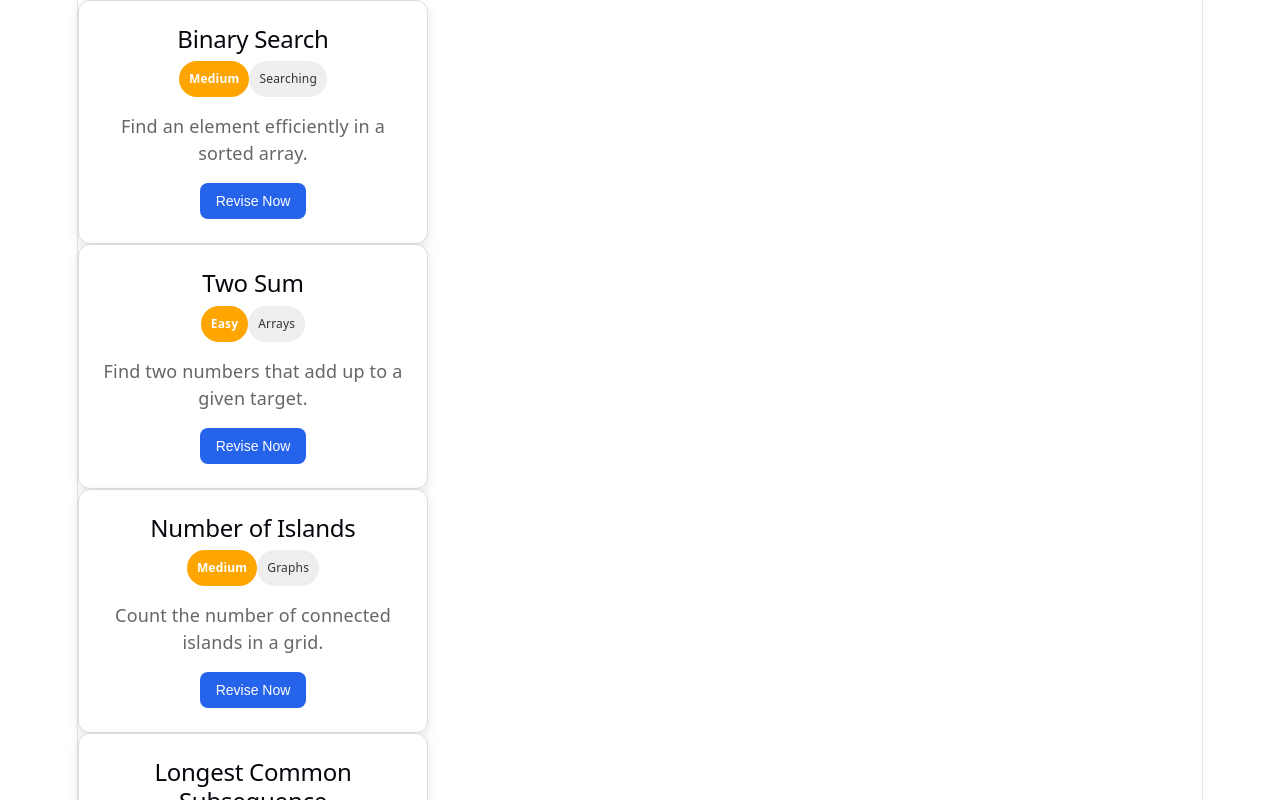
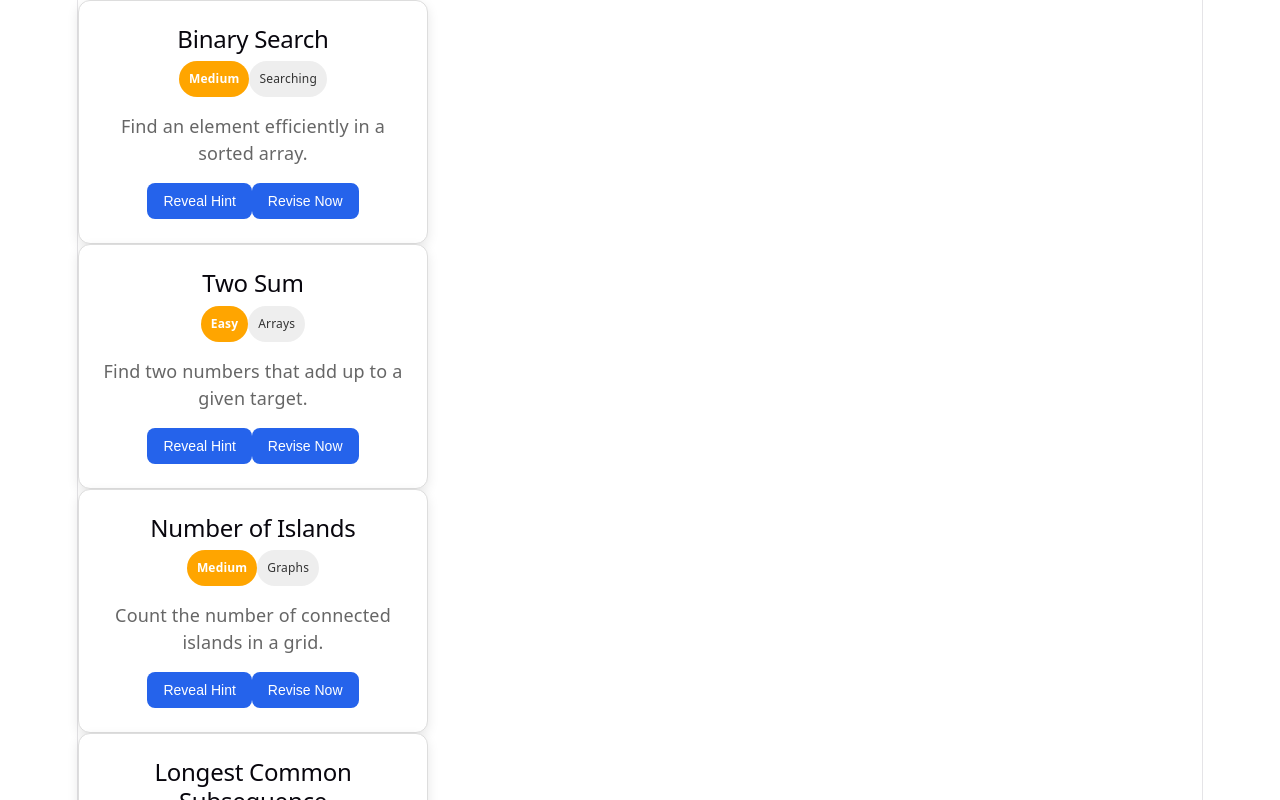
Before and after one commit to 24je0657/dsa-revision-platform, a React (Vite) app in the folder frontend/: page / in a window 1280 px wide. Shown: the top 800 px of the page. Built offline with nearby package versions, Linux system fonts and the light colour scheme.

Commit message:
Stage 1: interactive hint reveal with useState

```diff
--- a/frontend/src/App.tsx
+++ b/frontend/src/App.tsx
@@ -6,26 +6,30 @@ const problems = [
     title: "Binary Search",
     difficulty: "Medium",
     topic: "Searching",
-    description: "Find an element efficiently in a sorted array."
+    description: "Find an element efficiently in a sorted array.",
+    hint: "Think about checking the middle element and eliminating half the search space."
   },
   {
     title: "Two Sum",
     difficulty: "Easy",
     topic: "Arrays",
-    description: "Find two numbers that add up to a given target."
+    description: "Find two numbers that add up to a given target.",
+    hint: "Can you remember numbers you have already seen?"
   },
   {
     title: "Number of Islands",
     difficulty: "Medium",
     topic: "Graphs",
-    description: "Count the number of connected islands in a grid."
+    description: "Count the number of connected islands in a grid.",
+    hint: "Think about DFS or BFS from every unvisited land cell."
   },
   {
     title: "Longest Common Subsequence",
     difficulty: "Hard",
     topic: "Dynamic Programming",
-    description: "Find the longest subsequence common to two strings."
-  },
+    description: "Find the longest subsequence common to two strings.",
+    hint: "Try defining a DP state using positions in the two strings."
+  }
 ]
 
 function App() {
@@ -38,6 +42,7 @@ function App() {
           difficulty={problem.difficulty}
           topic={problem.topic}
           description={problem.description}
+          hint={problem.hint}
         />
       ))}
     </div>
--- a/frontend/src/ProblemCard.tsx
+++ b/frontend/src/ProblemCard.tsx
@@ -1,11 +1,22 @@
+import { useState } from 'react'
+
 type ProblemCardProps = {
   title: string
   difficulty: string
   topic: string
   description: string
+  hint: string
 }
 
-function ProblemCard({ title, difficulty, topic, description }: ProblemCardProps) {
+function ProblemCard({
+  title,
+  difficulty,
+  topic,
+  description,
+  hint
+}: ProblemCardProps) {
+  const [showHint, setShowHint] = useState(false)
+
   return (
     <div className="card">
       <h2>{title}</h2>
@@ -16,6 +27,14 @@ function ProblemCard({ title, difficulty, topic, description }: ProblemCardProps
 
       <p>{description}</p>
 
+      <button onClick={() => setShowHint(!showHint)}>
+        {showHint ? 'Hide Hint' : 'Reveal Hint'}
+      </button>
+
+      {showHint && (
+        <p>{hint}</p>
+      )}
+
       <button>Revise Now</button>
     </div>
   )
```
